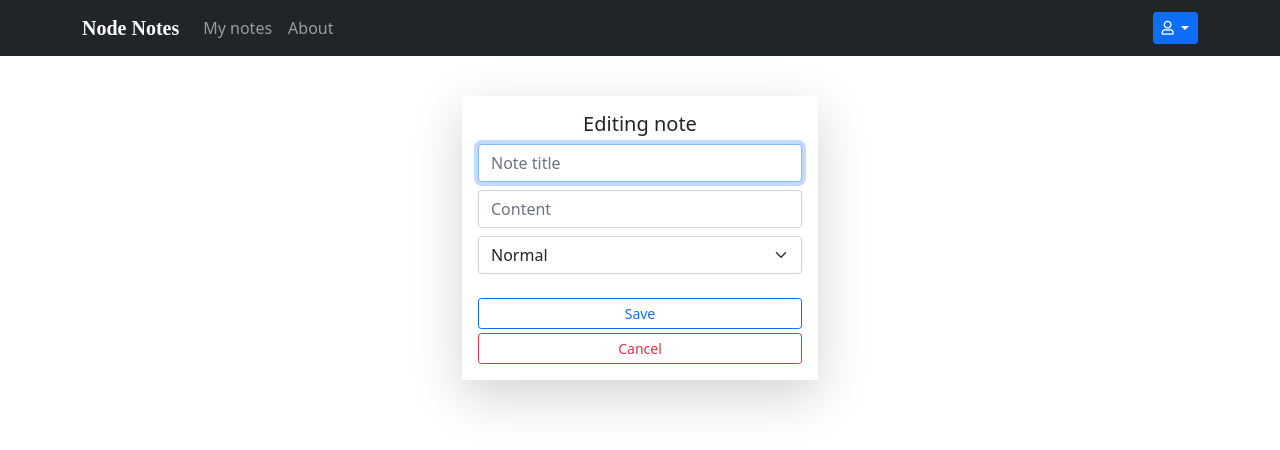
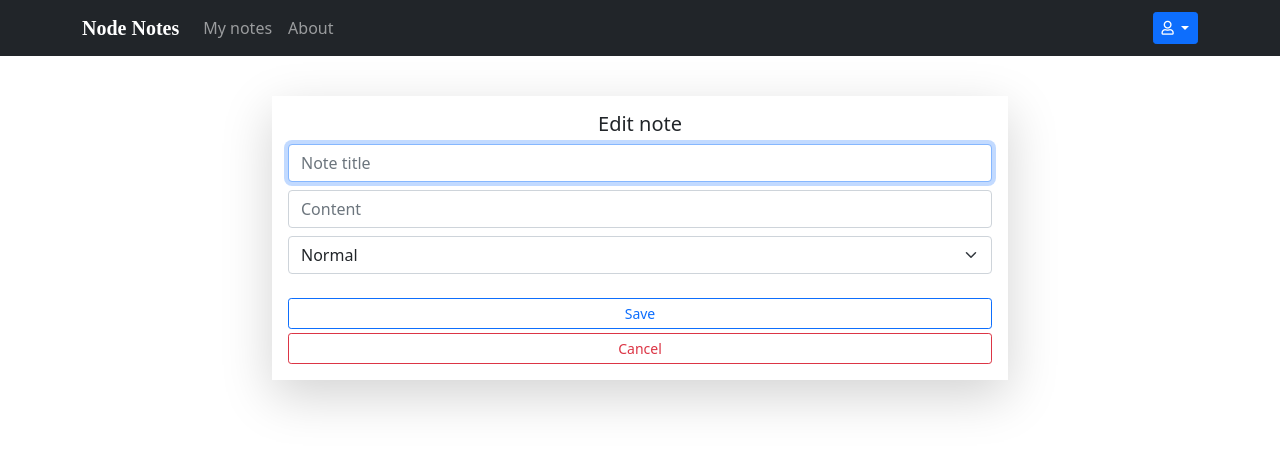
Before and after one commit to HectorMu/REACTNOTES, a React (Create React App) app: page /notes/edit/1 in a window 1280 px wide. Shown: the top 450 px of the page. Built offline with nearby package versions, Linux system fonts and the light colour scheme; no server answers; sample sign-in values are in the browser's storage.

Commit message:
Reutilizamos el componente notesCreator para editar y agregar notas

```diff
--- a/src/components/NotesCreator.js
+++ b/src/components/NotesCreator.js
@@ -1,71 +1,39 @@
 import { useState, useEffect } from "react";
-import { toast } from "react-hot-toast";
-import { saveNote, updateNote } from "../services/notes";
+import { Link, useNavigate } from "react-router-dom";
 
-const NotesCreator = ({ callback, selection, setSelected }) => {
-  const [title, setTitle] = useState("");
-  const [content, setContent] = useState("");
-  const [importance, setImportance] = useState("dark");
-  const [editing, setEditing] = useState(false);
-  const [editingId, setEditingId] = useState(0);
+const NotesCreator = ({
+  submitFunction,
+  title,
+  setTitle,
+  content,
+  setContent,
+  importance,
+  setImportance,
+}) => {
+  let navigate = useNavigate();
+  const [onEditing, setOnEditing] = useState(false);
 
-  const setDataInForm = () => {
-    if (selection.idnote === undefined || selection.idnote === null) {
-      setTitle(title);
-      setContent(content);
-      setImportance(importance);
-    } else {
-      setTitle(selection.title);
-      setContent(selection.content);
-      setImportance(selection.importance);
-      setEditingId(selection.idnote);
-      setEditing(true);
+  const cancelEdit = (e) => {
+    e.preventDefault();
+    setOnEditing(false);
+    navigate("/notes");
+  };
+  useEffect(() => {
+    if (title !== "" || content !== "") {
+      setOnEditing(true);
     }
-  };
-  const cancelEditing = () => {
-    setEditing(false);
-    setTitle("");
-    setContent("");
-    setImportance("Normal");
-    setSelected({});
-  };
-
-  const handleSubmit = async (e) => {
-    e.preventDefault();
-    if (!editing) {
-      const results = await saveNote(title, content, importance);
-      if (results === undefined || !results.status) {
-        return toast.error("Something went wrong at saving. Try again.");
-      }
-      setTitle("");
-      setContent("");
-      setImportance("dark");
-      toast.success("Note saved");
-      callback();
-    } else {
-      const results = await updateNote(editingId, title, content, importance);
-      if (results === undefined || !results.status) {
-        return toast.error("Something went wrong at editing. Try again.");
-      }
-      setTitle("");
-      setContent("");
-      setImportance("dark");
-      setEditing(false);
-      setSelected({});
-      toast.success("Note edited successfully");
-      callback();
-    }
-  };
-
-  useEffect(() => {
-    setDataInForm();
     // eslint-disable-next-line react-hooks/exhaustive-deps
-  }, [selection]);
+  }, [title, content]);
   return (
+    <div className="container">
+      <div className="row mt-5 py-5">
+        <div className="col-12 col-lg-8 col-md-12 col-xl-8 col-sm-12 mx-auto">
           <section className="card text-center border-0">
             <div className="card-body shadow-lg">
-        <h5 className="card-title">Create a note</h5>
-        <form onSubmit={handleSubmit}>
+              <h5 className="card-title">
+                {onEditing === true ? "Edit note " : "Create note"}
+              </h5>
+              <form onSubmit={submitFunction}>
                 <div className="mb-2">
                   <input
                     className="form-control"
@@ -105,20 +73,29 @@ const NotesCreator = ({ callback, selection, setSelected }) => {
                   className="btn btn-outline-primary btn-sm w-100 mt-3"
                   type="submit"
                 >
-            {editing === false ? "Save Note" : "Save Changes"}
+                  Save
                 </button>
-          {editing === false ? null : (
+                {onEditing === true ? (
                   <button
-              className="btn btn-outline-secondary btn-sm w-100 mt-1"
-              type="submit"
-              onClick={() => cancelEditing()}
+                    onClick={cancelEdit}
+                    className="btn btn-outline-danger btn-sm w-100 mt-1"
                   >
-              Cancel editing
+                    Cancel
                   </button>
+                ) : (
+                  <Link
+                    to="/notes"
+                    className="btn btn-outline-danger btn-sm w-100 mt-1"
+                  >
+                    Cancel
+                  </Link>
                 )}
               </form>
             </div>
           </section>
+        </div>
+      </div>
+    </div>
   );
 };
 
--- a/src/pages/common/AddNote.js
+++ b/src/pages/common/AddNote.js
@@ -1,14 +1,16 @@
 import { useState } from "react";
 import { toast } from "react-hot-toast";
-import { Link, useNavigate } from "react-router-dom";
+import { useNavigate } from "react-router-dom";
+import NotesCreator from "../../components/NotesCreator";
 import { saveNote } from "../../services/notes";
+
 const AddNote = () => {
   let navigate = useNavigate();
   const [title, setTitle] = useState("");
   const [content, setContent] = useState("");
   const [importance, setImportance] = useState("dark");
 
-  const handleSubmit = async (e) => {
+  const handleNoteSave = async (e) => {
     e.preventDefault();
     const results = await saveNote(title, content, importance);
     if (results.authorized === false)
@@ -16,73 +18,20 @@ const AddNote = () => {
     if (results === undefined || !results.status) {
       return toast.error("Something went wrong at saving. Try again.");
     }
-    setTitle("");
-    setContent("");
-    setImportance("dark");
     toast.success("Note saved");
     navigate("/notes");
   };
   return (
-    <div className="container">
-      <div className="row mt-5 py-5">
-        <div className="col-lg-4 mx-auto">
-          <section className="card text-center border-0">
-            <div className="card-body shadow-lg">
-              <h5 className="card-title">Create a note</h5>
-              <form onSubmit={handleSubmit}>
-                <div className="mb-2">
-                  <input
-                    className="form-control"
-                    type="text"
-                    placeholder="Note title"
-                    onChange={(e) => setTitle(e.target.value)}
-                    value={title}
-                    required
-                    autoFocus
-                  />
-                </div>
-                <div className="mb-2">
-                  <input
-                    className="form-control"
-                    type="text"
-                    placeholder="Content"
-                    onChange={(e) => setContent(e.target.value)}
-                    value={content}
-                    required
-                  />
-                </div>
-                <div className="mb-2">
-                  <select
-                    className="form-select"
-                    type="text"
-                    placeholder="Content"
-                    onChange={(e) => setImportance(e.target.value)}
-                    value={importance}
-                    required
-                  >
-                    <option value="dark">Normal</option>
-                    <option value="warning">Important</option>
-                    <option value="danger">Very important</option>
-                  </select>
-                </div>
-                <button
-                  className="btn btn-outline-primary btn-sm w-100 mt-3"
-                  type="submit"
-                >
-                  Save
-                </button>
-                <Link
-                  to="/notes"
-                  className="btn btn-outline-danger btn-sm w-100 mt-1"
-                >
-                  Cancel
-                </Link>
-              </form>
-            </div>
-          </section>
-        </div>
-      </div>
-    </div>
+    <NotesCreator
+      submitFunction={handleNoteSave}
+      title={title}
+      setTitle={setTitle}
+      content={content}
+      setContent={setContent}
+      importance={importance}
+      setImportance={setImportance}
+      note={null}
+    />
   );
 };
 
--- a/src/pages/common/EditNote.js
+++ b/src/pages/common/EditNote.js
@@ -1,6 +1,7 @@
 import { useState, useEffect } from "react";
 import { toast } from "react-hot-toast";
-import { Link, useNavigate, useParams } from "react-router-dom";
+import { useNavigate, useParams } from "react-router-dom";
+import NotesCreator from "../../components/NotesCreator";
 import { updateNote, getOne } from "../../services/notes";
 
 const EditNote = () => {
@@ -11,13 +12,13 @@ const EditNote = () => {
   const [importance, setImportance] = useState("dark");
 
   const getNoteHandler = async () => {
-    const note = await getOne(id);
-    setTitle(note.title);
-    setContent(note.content);
-    setImportance(note.importance);
+    const gettedNote = await getOne(id);
+    setTitle(gettedNote.title);
+    setContent(gettedNote.content);
+    setImportance(gettedNote.importance);
   };
 
-  const handleSubmit = async (e) => {
+  const handleNoteEdit = async (e) => {
     e.preventDefault();
     const results = await updateNote(id, title, content, importance);
     if (results.authorized === false)
@@ -25,9 +26,6 @@ const EditNote = () => {
     if (results === undefined || !results.status) {
       return toast.error("Something went wrong at editing. Try again.");
     }
-    setTitle("");
-    setContent("");
-    setImportance("dark");
     toast.success("Note edited");
     navigate("/notes");
   };
@@ -41,66 +39,15 @@ const EditNote = () => {
     // eslint-disable-next-line react-hooks/exhaustive-deps
   }, []);
   return (
-    <div className="container">
-      <div className="row mt-5 py-5">
-        <div className="col-lg-4 mx-auto">
-          <section className="card text-center border-0">
-            <div className="card-body shadow-lg">
-              <h5 className="card-title">Editing note </h5>
-              <form onSubmit={handleSubmit}>
-                <div className="mb-2">
-                  <input
-                    className="form-control"
-                    type="text"
-                    placeholder="Note title"
-                    onChange={(e) => setTitle(e.target.value)}
-                    value={title}
-                    required
-                    autoFocus
-                  />
-                </div>
-                <div className="mb-2">
-                  <input
-                    className="form-control"
-                    type="text"
-                    placeholder="Content"
-                    onChange={(e) => setContent(e.target.value)}
-                    value={content}
-                    required
-                  />
-                </div>
-                <div className="mb-2">
-                  <select
-                    className="form-select"
-                    type="text"
-                    placeholder="Content"
-                    onChange={(e) => setImportance(e.target.value)}
-                    value={importance}
-                    required
-                  >
-                    <option value="dark">Normal</option>
-                    <option value="warning">Important</option>
-                    <option value="danger">Very important</option>
-                  </select>
-                </div>
-                <button
-                  className="btn btn-outline-primary btn-sm w-100 mt-3"
-                  type="submit"
-                >
-                  Save
-                </button>
-                <Link
-                  to="/notes"
-                  className="btn btn-outline-danger btn-sm w-100 mt-1"
-                >
-                  Cancel
-                </Link>
-              </form>
-            </div>
-          </section>
-        </div>
-      </div>
-    </div>
+    <NotesCreator
+      submitFunction={handleNoteEdit}
+      title={title}
+      setTitle={setTitle}
+      content={content}
+      setContent={setContent}
+      importance={importance}
+      setImportance={setImportance}
+    />
   );
 };
 
```
Lines whose indentation alone changed are shown as unchanged.
